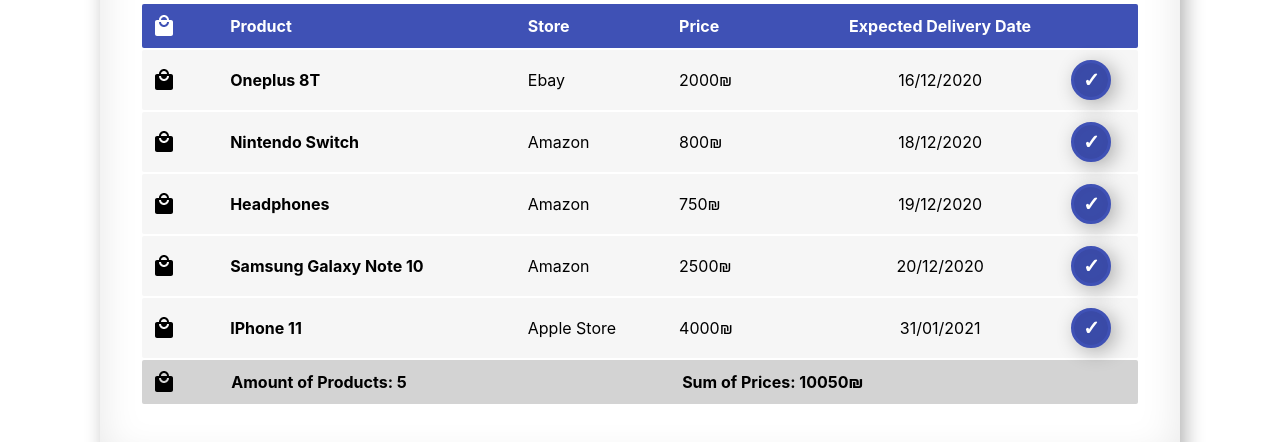
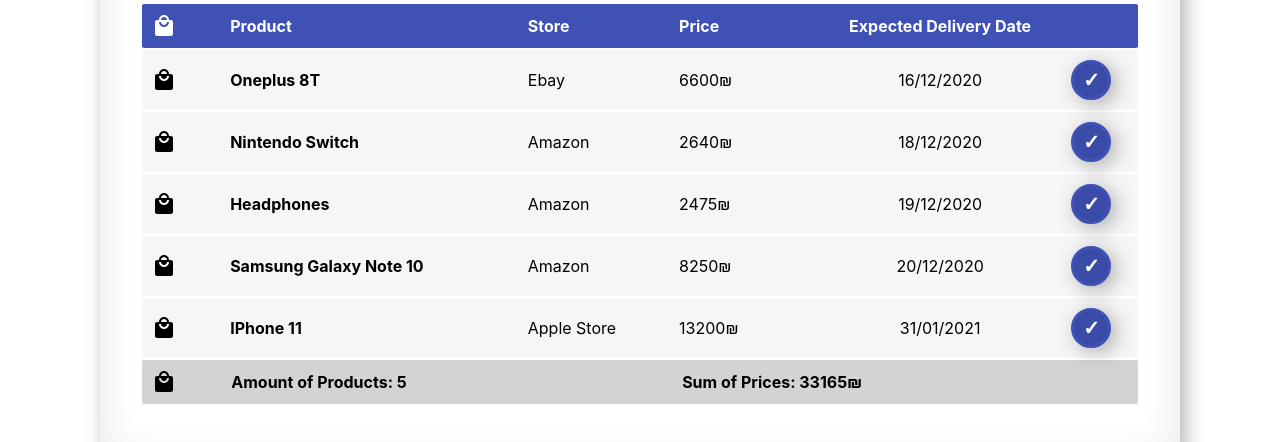
Before and after one commit to AmirDebbie/Amir-Debbie-15-12-2020, a React (Create React App) app in the folder shopping-tracker/: page /list in a window 1280 px wide. Shown: the part 392-834 px from the top of the page. Built offline with nearby package versions, Linux system fonts and the light colour scheme; no server answers.

Commit message:
added icons to form + change saved prices to usd

```diff
--- a/shopping-tracker/src/components/boughtItems/AddItem.js
+++ b/shopping-tracker/src/components/boughtItems/AddItem.js
@@ -10,6 +10,7 @@ import {
   FormHelperText,
   Backdrop,
   Fade,
+  InputAdornment,
 } from "@material-ui/core";
 import { createStyles, makeStyles } from "@material-ui/core/styles";
 import {
@@ -21,6 +22,9 @@ import {
 import { useForm } from "react-hook-form";
 import { ErrorButton, ActionButton } from "../formIcons";
 import { generateBrs } from "../../helpers";
+import AddIcon from "@material-ui/icons/Add";
+import StoreIcon from "@material-ui/icons/Store";
+import AttachMoneyIcon from "@material-ui/icons/AttachMoney";
 
 function AddItem() {
   const { shoppingList, innerWidth, theme } = useSelector((state) => state);
@@ -63,7 +67,7 @@ function AddItem() {
     data.deliveryDate = new Date(data.deliveryDate).valueOf();
     data.received = false;
     data.receivedDate = null;
-    data.priceInShekels = Number(data.priceInShekels);
+    data.priceInUSD = Number(data.priceInUSD);
     data.id = uuidv4();
     dispatch(setList([...shoppingList, data]));
     handleClose();
@@ -102,6 +106,11 @@ function AddItem() {
                       }}
                       InputProps={{
                         style: inputProps[theme],
+                        endAdornment: (
+                          <InputAdornment position="end">
+                            <AddIcon style={{ color: "black" }} />
+                          </InputAdornment>
+                        ),
                       }}
                     />
                     {!empty ? (
@@ -127,6 +136,11 @@ function AddItem() {
                       }}
                       InputProps={{
                         style: inputProps[theme],
+                        endAdornment: (
+                          <InputAdornment position="end">
+                            <StoreIcon style={{ color: "black" }} />
+                          </InputAdornment>
+                        ),
                       }}
                     />
                     {!empty ? (
@@ -140,31 +154,36 @@ function AddItem() {
                       )
                     ) : null}
                   </div>
-                  {innerWidth < 880 && <br />}
+                  {innerWidth < 1000 && <br />}
                   <div>
                     <TextField
-                      id="priceInShekels"
-                      label="Price In Shekels"
+                      id="priceInUSD"
+                      label="Price In USD"
                       inputRef={register({
                         pattern: {
                           value: /^[+-]?\d+(\.\d+)?$/,
                           message: "Please enter a valid price",
                         },
-                        required: "Price in shekels is required",
+                        required: "Price is required",
                       })}
-                      name="priceInShekels"
+                      name="priceInUSD"
                       InputLabelProps={{
                         style: searchInputLabelProps[theme],
                       }}
                       InputProps={{
                         style: inputProps[theme],
+                        endAdornment: (
+                          <InputAdornment position="end">
+                            <AttachMoneyIcon style={{ color: "black" }} />
+                          </InputAdornment>
+                        ),
                       }}
                     />
                     {!empty ? (
-                      errors.priceInShekels ? (
+                      errors.priceInUSD ? (
                         <ErrorButton
                           id="priceError"
-                          tooltipTitle={errors.priceInShekels.message}
+                          tooltipTitle={errors.priceInUSD.message}
                         />
                       ) : (
                         <ActionButton />
@@ -184,7 +203,7 @@ function AddItem() {
                         inputRef={register({
                           required: "Delivery Date is required",
                         })}
-                        style={{ width: "200px" }}
+                        style={{ width: "225px" }}
                         InputLabelProps={{
                           style: searchInputLabelProps[theme],
                         }}
--- a/shopping-tracker/src/components/boughtItems/ItemList.js
+++ b/shopping-tracker/src/components/boughtItems/ItemList.js
@@ -66,14 +66,14 @@ function ItemList() {
     dispatch(setList(list));
   };
 
-  const getPrice = (priceInShekels) => {
-    return currency.current === "ILS"
-      ? priceInShekels
-      : Math.round(priceInShekels / currency.dif);
+  const getPrice = (priceInUSD) => {
+    return currency.current === "USD"
+      ? priceInUSD
+      : Math.round(priceInUSD * currency.dif);
   };
 
   const filteredListPriceSum = useMemo(() => {
-    return filteredList.reduce((acc, item) => acc + item.priceInShekels, 0);
+    return filteredList.reduce((acc, item) => acc + item.priceInUSD, 0);
   }, [filteredList]);
 
   return (
@@ -126,7 +126,7 @@ function ItemList() {
                 <StyledSpan weight="bold">{capitalize(item.name)}</StyledSpan>
                 <StyledSpan>{capitalize(item.store)}</StyledSpan>
                 <StyledSpan>
-                  {getPrice(item.priceInShekels)}
+                  {getPrice(item.priceInUSD)}
                   {currency.current === "ILS" ? "₪" : "$"}
                 </StyledSpan>
                 <StyledSpan center>
--- a/shopping-tracker/src/components/receivedItems/ReceivedItemList.js
+++ b/shopping-tracker/src/components/receivedItems/ReceivedItemList.js
@@ -48,14 +48,14 @@ function ReceivedItemList() {
     setFilteredList(foundItems);
   };
 
-  const getPrice = (priceInShekels) => {
-    return currency.current === "ILS"
-      ? priceInShekels
-      : Math.round(priceInShekels / currency.dif);
+  const getPrice = (priceInUSD) => {
+    return currency.current === "USD"
+      ? priceInUSD
+      : Math.round(priceInUSD * currency.dif);
   };
 
   const filteredListPriceSum = useMemo(() => {
-    return filteredList.reduce((acc, item) => acc + item.priceInShekels, 0);
+    return filteredList.reduce((acc, item) => acc + item.priceInUSD, 0);
   }, [filteredList]);
 
   return (
@@ -120,7 +120,7 @@ function ReceivedItemList() {
                 <StyledSpan weight="bold">{capitalize(item.name)}</StyledSpan>
                 <StyledSpan>{capitalize(item.store)}</StyledSpan>
                 <StyledSpan>
-                  {getPrice(item.priceInShekels)}
+                  {getPrice(item.priceInUSD)}
                   {currency.current === "ILS" ? "₪" : "$"}
                 </StyledSpan>
                 <StyledSpan center>
--- a/shopping-tracker/src/redux/reducers/shoppingListReducer.js
+++ b/shopping-tracker/src/redux/reducers/shoppingListReducer.js
@@ -5,7 +5,7 @@ const shoppingListMock = [
     id: uuidv4(),
     name: "iPhone 11",
     store: "Apple Store",
-    priceInShekels: 4000,
+    priceInUSD: 4000,
     deliveryDate: Date.now() + 4000000000,
     received: false,
     receivedDate: null,
@@ -14,7 +14,7 @@ const shoppingListMock = [
     id: uuidv4(),
     name: "Oneplus 8T",
     store: "ebay",
-    priceInShekels: 2000,
+    priceInUSD: 2000,
     deliveryDate: Date.now() + 100000000,
     received: false,
     receivedDate: null,
@@ -23,7 +23,7 @@ const shoppingListMock = [
     id: uuidv4(),
     name: "Nintendo Switch",
     store: "Amazon",
-    priceInShekels: 800,
+    priceInUSD: 800,
     deliveryDate: Date.now() + 200000000,
     received: false,
     receivedDate: null,
@@ -32,7 +32,7 @@ const shoppingListMock = [
     id: uuidv4(),
     name: "Headphones",
     store: "Amazon",
-    priceInShekels: 750,
+    priceInUSD: 750,
     deliveryDate: Date.now() + 300000000,
     received: false,
     receivedDate: null,
@@ -41,7 +41,7 @@ const shoppingListMock = [
     id: uuidv4(),
     name: "Samsung Galaxy Note 10",
     store: "Amazon",
-    priceInShekels: 2500,
+    priceInUSD: 2500,
     deliveryDate: Date.now() + 400000000,
     received: false,
     receivedDate: null,
--- a/shopping-tracker/src/styles/styledComponents.js
+++ b/shopping-tracker/src/styles/styledComponents.js
@@ -209,7 +209,7 @@ export const GridDiv = styled.div`
   grid-template-columns: ${(props) =>
     props.repeatFormula ? props.repeatFormula : "1fr 1fr"};
 
-  @media (max-width: 880px) {
+  @media (max-width: 1000px) {
     grid-template-columns: ${(props) =>
       props.repeatFormula ? props.repeatFormula : "1fr"};
   }
```
Also changed, not shown: 2 other files (tests, documents, lock files or other folders).
